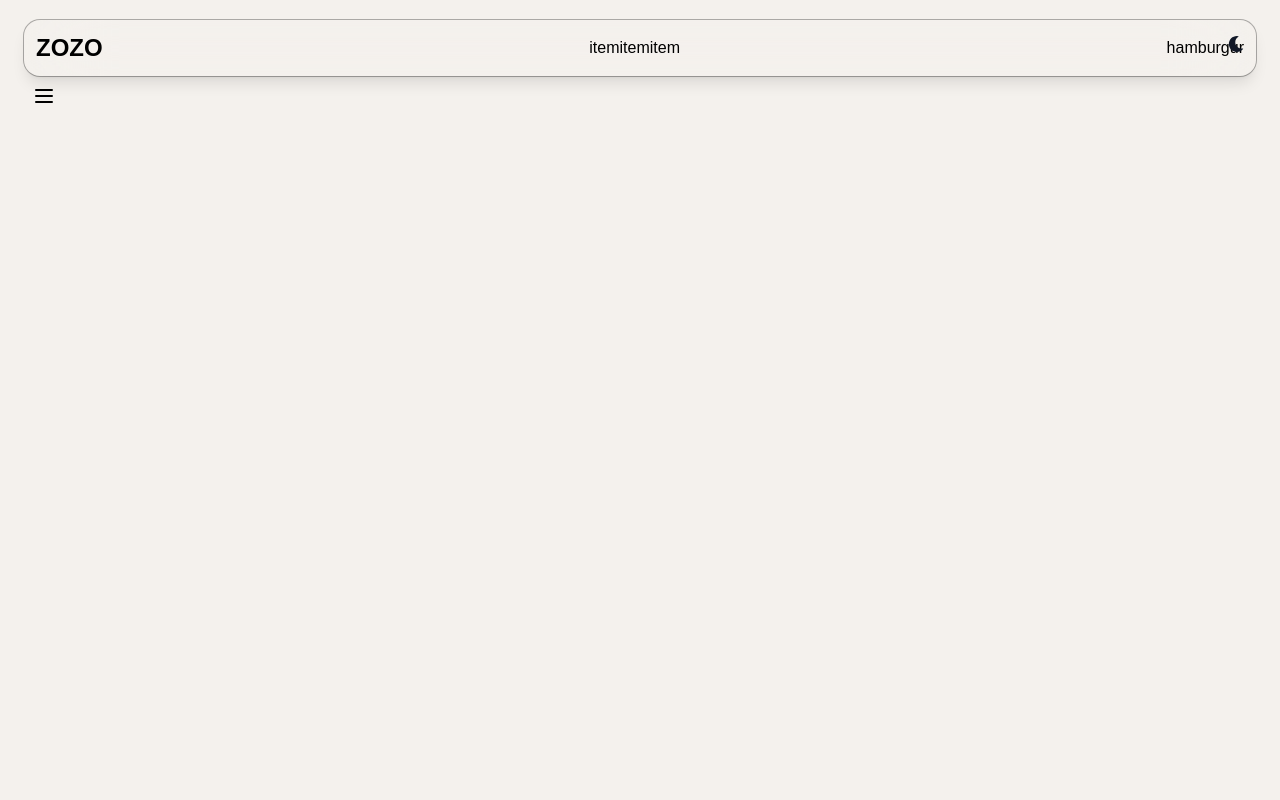
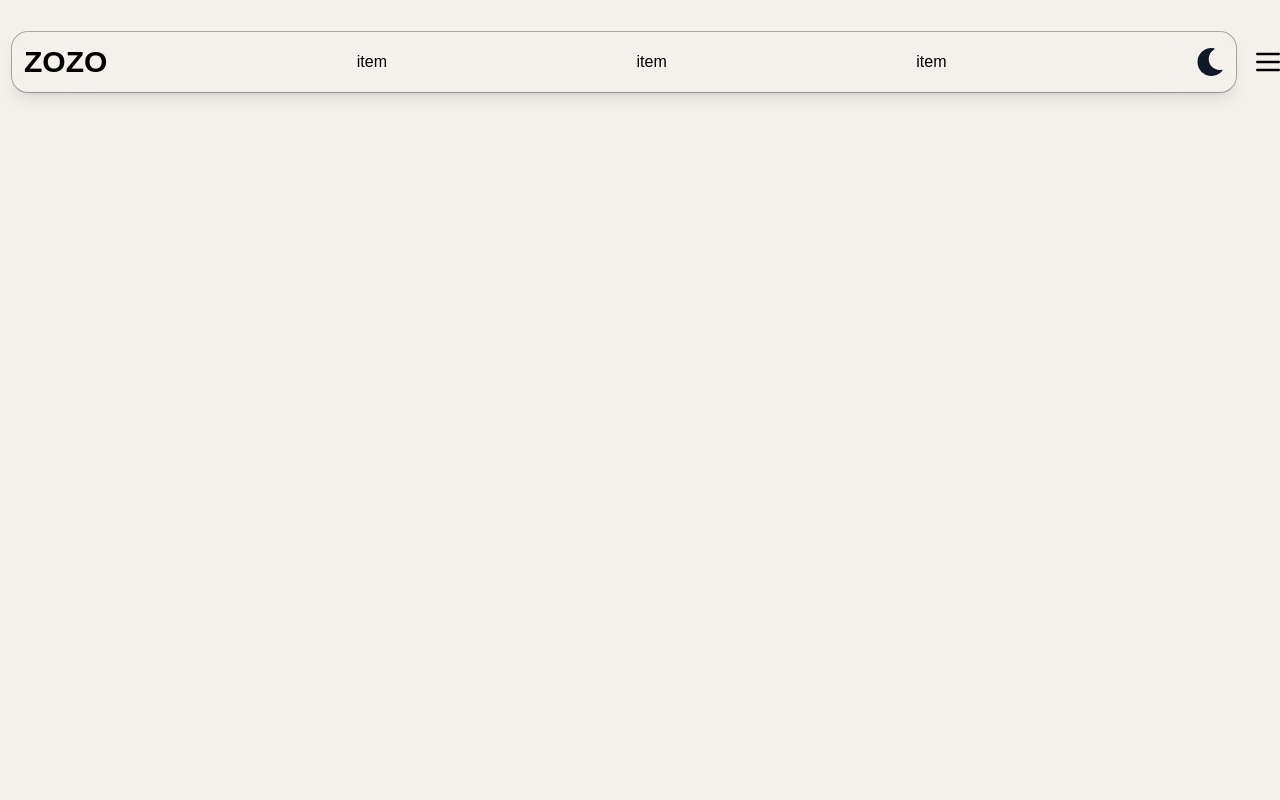
Before and after one commit to duong-vn/Pet-Service-Website, a Next.js app in the folder FrontEnd-NextJS/pet-service/: page / in a window 1280 px wide. Shown: the top 800 px of the page. Built offline with nearby package versions, Linux system fonts and the light colour scheme.

Commit message:
objectively-done-with-navbar-design

```diff
--- a/FrontEnd-NextJS/pet-service/src/app/components/ThemeToggle.tsx
+++ b/FrontEnd-NextJS/pet-service/src/app/components/ThemeToggle.tsx
@@ -17,12 +17,12 @@ export default function ThemeToggle() {
       onClick={() => {
         setTheme(isDark ? "light" : "dark");
       }}
-      className="absolute top-1   cursor-pointer"
+      className="cursor-pointer "
     >
      {theme === "dark" ? (
-        <FaSun className="text-yellow-400"  />
+        <FaSun className="text-yellow-400 " size={28} />
       ) : (
-        <FaMoon className="text-gray-900"  />
+        <FaMoon className="text-gray-900" size={28} />
       )}
     </button>
   );
--- a/FrontEnd-NextJS/pet-service/src/app/components/navBar.tsx
+++ b/FrontEnd-NextJS/pet-service/src/app/components/navBar.tsx
@@ -1,40 +1,77 @@
 "use client";
 import Link from "next/link";
 import ThemeToggle from "./ThemeToggle";
+import {useEffect, useRef, useState} from "react";
 
 export default function NavBar() {
+        const [hidden, setHidden] = useState(false);
+        const lastY  = useRef(0);
+
+
+        useEffect(() => {
+            let ticking = false
+            const onScroll = () =>{
+                if(!ticking){
+                    const y = window.scrollY;
+                    window.requestAnimationFrame(()=>{
+                        const delta = 6;
+
+                        const isNearTop = y < 10
+                        const goingDown = y -lastY.current >delta
+                        const goingUp = lastY.current - y > 3*delta ;
+                        if(goingDown && !isNearTop){
+                                setHidden(true);
+                        }else if(isNearTop || goingUp){
+                            setHidden(false);
+                        }
+                        console.log('y',y,'isNearTop',isNearTop,'goingUp',goingUp,'goingDown',goingDown,'lastY',lastY);
+
+                        lastY.current = y;
+                        ticking = false
+
+
+
+                })
+                ticking = true;
+
+
+            }}
+        window.addEventListener("scroll", onScroll,{passive:true});
+
+            return () => { window.removeEventListener("scroll", onScroll); };
+
+
+        },[])
+
   return (
-    <header className=" sticky top-0 z-10 ">
-      <nav className="  mx-auto max-w-7xl px-4 md:px-6 mt-5  left-0  absolute right-0 inline-block  ">
+    <header className={[' w-screen top-0 z-10 pt-5 sticky ','transition-transform duration-700  will-change-transform',hidden?'-translate-y-[calc(100%+1.5rem)] ':'-translate-y-0 '].join(' ')}>
+      <nav className=" mx-auto container pr-3 md:px-0  max-w-screen-2xl flex  items-center ">
         <div
-          className=" p-3  flex items-center justify-between rounded-2xl  bg-white/0 line-height-1
+          className=" p-3 flex flex-1  items-center justify-between rounded-2xl  bg-white/0 line-height-1
              shadow-lg ring-1 ring-black/30 backdrop-blur-2xl dark:bg-primary-dark bg-primary-light dark:ring-white/70
           "
         >
           <Link
-            className="text-2xl font-semibold"
+            className="text-3xl font-semibold"
           href="/">ZOZO</Link>
 
-          <div className="  hidden md:flex justify-between ">
-            <Link href="">item</Link>
-            <Link href="">item</Link>
-            <Link href="">item</Link>
-          </div>
-            <div className="relative flex justify-end">
-                <ThemeToggle />
-                <div className="hidden md:inline-flex h-8 items-center">hamburgur</div>
-                <button className="md:hidden inline-flex h-9 w-9 items-center justify-center rounded-lg border">
-                    <span className="sr-only">Open menu</span>
-                    {/* icon 3 gạch */}
-                </button>
-            </div>
+
+            <Link href=""className='hidden md:flex ' >item</Link>
+            <Link href=""className='hidden md:flex '>item</Link>
+            <Link href=""className='hidden md:flex '>item</Link>
+
+
+               <ThemeToggle />
+
+
+
 
 
 
 
 
         </div>
-          <span>
+          <div className="ml-2 flex-shrink-0 ">
               <button className="p-2 rounded-md hover:bg-gray-200 dark:hover:bg-gray-700">
                   <svg
                       xmlns="http://www.w3.org/2000/svg"
@@ -42,18 +79,19 @@ export default function NavBar() {
                       viewBox="0 0 24 24"
                       strokeWidth={2}
                       stroke="currentColor"
-                      className="w-6 h-6"
+                      className="w-8 h-8"
                   >
                       <path strokeLinecap="round" strokeLinejoin="round" d="M4 6h16M4 12h16M4 18h16" />
                   </svg>
               </button>
-          </span>
+          </div>
+          <div className="md:hidden">
+              <Link href=""></Link>
+              <Link href=""></Link>
+              <Link href=""></Link>
+          </div>
       </nav>
-      <div className="md:hidden">
-        <Link href="">item</Link>
-        <Link href="">item</Link>
-        <Link href="">item</Link>
-      </div>
+
     </header>
   );
 }
--- a/FrontEnd-NextJS/pet-service/src/app/layout.tsx
+++ b/FrontEnd-NextJS/pet-service/src/app/layout.tsx
@@ -28,7 +28,7 @@ export default function RootLayout({
   return (
     <html lang="vi" suppressHydrationWarning>
       <body
-        className={`${geistSans.variable} ${geistMono.variable} antialiased bg-background-light dark:bg-background-dark`}
+        className={`${geistSans.variable} ${geistMono.variable} antialiased bg-background-light dark:bg-background-dark p-3`}
       >
         <ThemeProvider>
           <GoogleOAuthProvider clientId={process.env.CLIENT_ID!}>
--- a/FrontEnd-NextJS/pet-service/tailwind.config.ts
+++ b/FrontEnd-NextJS/pet-service/tailwind.config.ts
@@ -18,7 +18,7 @@ export default {
        'background-light':'#F4F1ED',
 
        // Dark mode
-       'primary-dark': '#161E25',
+       'primary-dark': '#262b37',
        'secondary-dark': '#2C2C2C',
        'accent-dark': '#3E4A42',
        'neutral-dark': '#B3BFB9',
```
